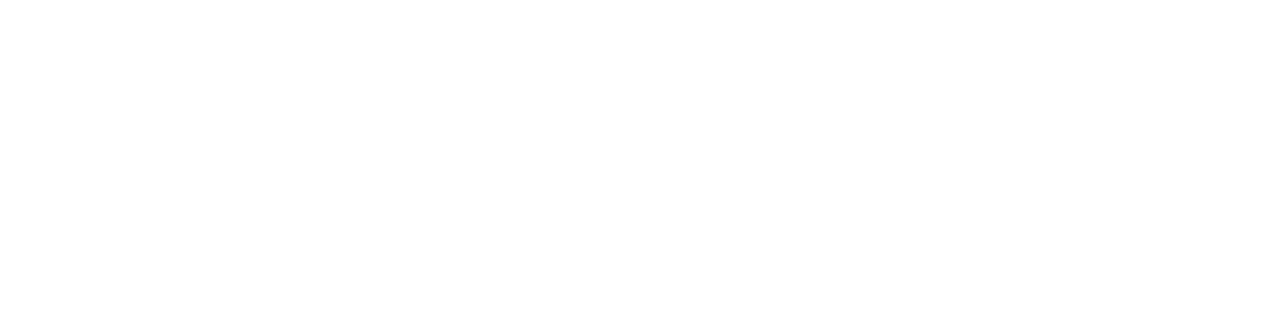
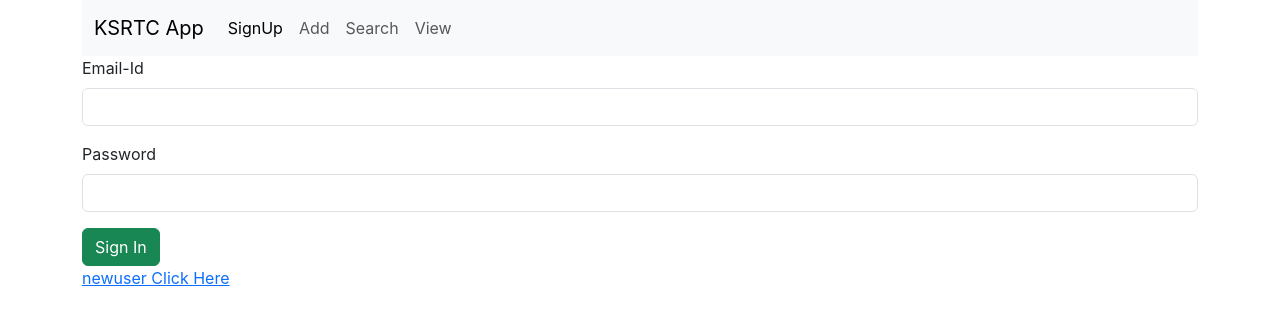
Before and after one commit to swadhi03/bus-frontend-app-new, a React (Create React App) app: page /signin in a window 1280 px wide. Before the commit this address had no page. Shown: the top 322 px of the page. Built offline with nearby package versions, Linux system fonts and the light colour scheme.

Commit message:
completed

```diff
--- a/src/App.js
+++ b/src/App.js
@@ -16,7 +16,7 @@
           <Route path='/add' element={<AddBus />} />
           <Route path='/search' element={<SearchBus />} />
           <Route path='/view' element={<ViewBus />} />
-          <Route path='/sigin' element={<SignIn />} />
+          <Route path='/signin' element={<SignIn />} />
         </Routes>
       </BrowserRouter>
     </div>
--- a/src/components/SignIn.jsx
+++ b/src/components/SignIn.jsx
@@ -46,7 +46,7 @@
                             <button className="btn btn-success" onClick={readValue}>Sign In</button>
                         </div>
                     </div>
-                    <a href="/signup">newuser Click Here</a>
+                    <a href="/">newuser Click Here</a>
                 </div>
             </div>
         </div>
```
